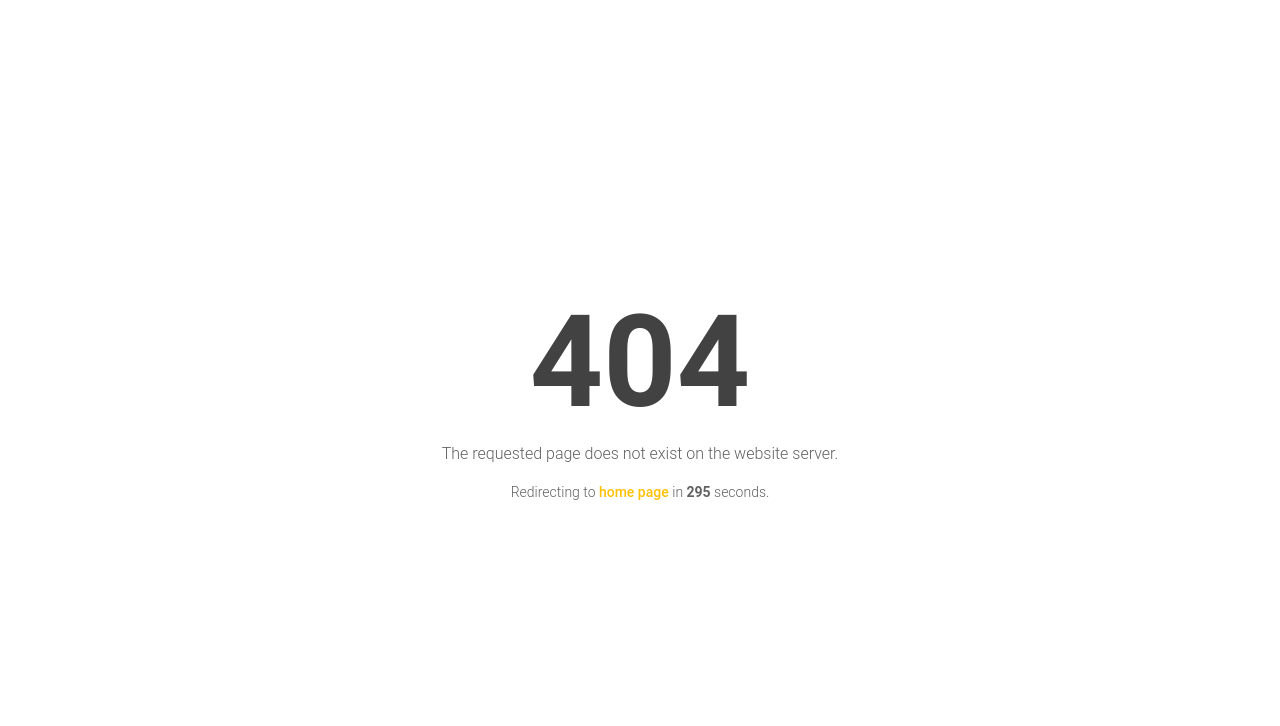
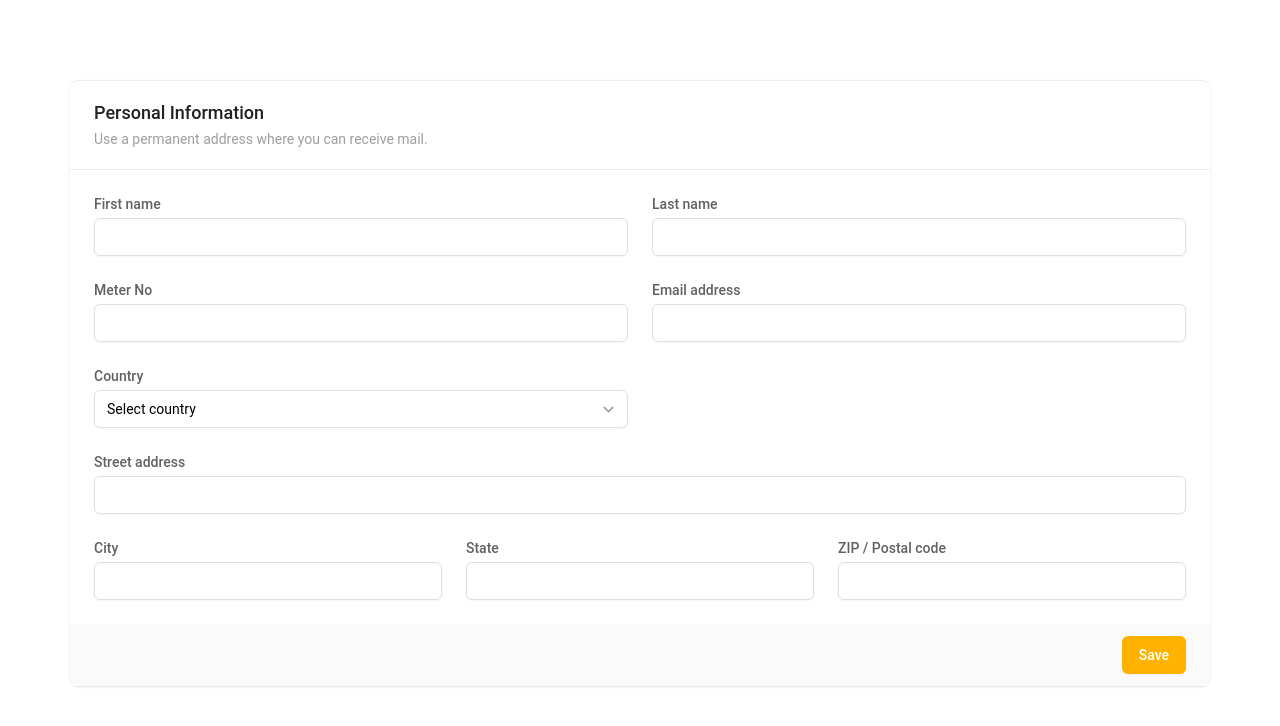
Before and after one commit to zaryabnaqvi/cowasjee-admin-Portal, a React (Create React App) app: page /profile in a window 1280 px wide. Before the commit this address had no page. Shown: the top 726 px of the page. Built offline with nearby package versions, Linux system fonts and the light colour scheme.

Commit message:
profile page

```diff
--- a/package.json
+++ b/package.json
@@ -5,14 +5,19 @@
   "dependencies": {
     "@fortawesome/fontawesome-free": "^6.5.1",
     "@fortawesome/fontawesome-svg-core": "^6.5.1",
+    "@heroicons/react": "^2.1.1",
     "@mui/material": "^5.15.10",
+    "@tailwindcss/forms": "^0.5.7",
     "@testing-library/jest-dom": "^5.17.0",
     "@testing-library/react": "^13.4.0",
     "@testing-library/user-event": "^13.5.0",
     "chart.js": "^4.4.1",
     "react": "^18.2.0",
     "react-chartjs-2": "^5.2.0",
+    "react-country-region-selector": "^3.6.1",
     "react-dom": "^18.2.0",
+    "react-hook-form": "^7.50.1",
+    "react-icons": "^5.0.1",
     "react-scripts": "5.0.1",
     "recharts": "^2.12.1",
     "web-vitals": "^2.1.4"
--- a/src/App.js
+++ b/src/App.js
@@ -3,9 +3,10 @@ import { BrowserRouter, Routes, Route } from "react-router-dom";
 import HomePage from "./Pages/Home";
 import SignInPage from "./Pages/SignIn";
 import SignUpPage from "./Pages/SignUp";
-import DashboardPage from "./Pages/Dashboard";
+// import DashboardPage from "./Pages/Dashboard";
 
 import Error404Page from "./Pages/Errors/404";
+import Profile from "./Pages/Profile";
 
 function App() {
     return (
@@ -14,6 +15,8 @@ function App() {
                 <Route path="/" element={<HomePage />} />
                 <Route path="/accounts/sign-in" element={<SignInPage />} />
                 <Route path="/accounts/sign-up" element={<SignUpPage />} />
+                <Route path="/profile/" element={<Profile />} />
+
                 <Route path="*" element={<Error404Page />} />
             </Routes>
         </BrowserRouter>
--- /dev/null
+++ b/src/Pages/Profile.js
@@ -0,0 +1,83 @@
+import { useForm } from "react-hook-form";
+import { HiOutlinePhotograph, HiUserCircle } from "react-icons/hi";
+
+export default function Profile() {
+  const { register, handleSubmit, formState: { errors } } = useForm();
+
+  const onSubmit = (data) => {
+    console.log(data);
+  };
+
+  return (
+    <form onSubmit={handleSubmit(onSubmit)} className="container mx-auto my-20">
+      <div className="bg-white shadow my-5 sm:rounded-lg border-t border-gray-200">
+        <div className="px-4 py-5  sm:px-6">
+          <h2 className="text-lg font-medium leading-6 text-gray-900">Personal Information</h2>
+          <p className="mt-1 text-sm text-gray-500">Use a permanent address where you can receive mail.</p>
+        </div>
+        <div className="border-t border-gray-200">
+          <div className="px-4 py-5 sm:p-6">
+            <div className="grid grid-cols-6 gap-6">
+              <div className="col-span-6 sm:col-span-3">
+                <label htmlFor="first_name" className="block text-sm font-medium text-gray-700">First name</label>
+                <input type="text" {...register("first_name", { required: true })} id="first_name" autoComplete="given-name" className="mt-1 focus:ring-amber-500 focus:border-amber-500 block w-full shadow-sm sm:text-sm border-gray-300 rounded-md" />
+                {errors.first_name && <span className="text-red-500">First name is required</span>}
+              </div>
+              <div className="col-span-6 sm:col-span-3">
+                <label htmlFor="last_name" className="block text-sm font-medium text-gray-700">Last name</label>
+                <input type="text" {...register("last_name", { required: true })} id="last_name" autoComplete="family-name" className="mt-1 focus:ring-amber-500 focus:border-amber-500 block w-full shadow-sm sm:text-sm border-gray-300 rounded-md" />
+                {errors.last_name && <span className="text-red-500">Last name is required</span>}
+              </div>
+              <div className="col-span-6 sm:col-span-3">
+                <label htmlFor="last_name" className="block text-sm font-medium text-gray-700">Meter No</label>
+                <input type="text" {...register("last_name", { required: true })} id="last_name" autoComplete="family-name" className="mt-1 focus:ring-amber-500 focus:border-amber-500 block w-full shadow-sm sm:text-sm border-gray-300 rounded-md" />
+                {errors.last_name && <span className="text-red-500">Meter No is required</span>}
+              </div>
+
+              <div className="col-span-6 sm:col-span-3">
+                <label htmlFor="email" className="block text-sm font-medium text-gray-700">Email address</label>
+                <input type="text" {...register("email", { required: true })} id="email" autoComplete="email" className="mt-1 focus:ring-amber-500 focus:border-amber-500 block w-full shadow-sm sm:text-sm border-gray-300 rounded-md" />
+                {errors.email && <span className="text-red-500">Email is required</span>}
+              </div>
+              <div className="col-span-6 sm:col-span-3">
+                <label htmlFor="country" className="block text-sm font-medium text-gray-700">Country</label>
+                <select id="country" {...register("country", { required: true })} autoComplete="country-name" className="mt-1 block w-full py-2 px-3 border border-gray-300 bg-white rounded-md shadow-sm focus:outline-none focus:ring-amber-500 focus:border-amber-500 sm:text-sm">
+                  <option value="">Select country</option>
+                  <option value="us">United States</option>
+                  <option value="ca">Canada</option>
+                  <option value="mx">Mexico</option>
+                </select>
+                {errors.country && <span className="text-red-500">Country is required</span>}
+              </div>
+              <div className="col-span-6">
+                <label htmlFor="street_address" className="block text-sm font-medium text-gray-700">Street address</label>
+                <input type="text" {...register("street_address", { required: true })} id="street_address" autoComplete="street-address" className="mt-1 focus:ring-amber-500 focus:border-amber-500 block w-full shadow-sm sm:text-sm border-gray-300 rounded-md" />
+                {errors.street_address && <span className="text-red-500">Street address is required</span>}
+              </div>
+              <div className="col-span-6 sm:col-span-2">
+                <label htmlFor="city" className="block text-sm font-medium text-gray-700">City</label>
+                <input type="text" {...register("city", { required: true })} id="city" autoComplete="address-level2" className="mt-1 focus:ring-amber-500 focus:border-amber-500 block w-full shadow-sm sm:text-sm border-gray-300 rounded-md" />
+                {errors.city && <span className="text-red-500">City is required</span>}
+              </div>
+              <div className="col-span-6 sm:col-span-2">
+                <label htmlFor="state" className="block text-sm font-medium text-gray-700">State</label>
+                <input type="text" {...register("state", { required: true })} id="state" autoComplete="address-level1" className="mt-1 focus:ring-amber-500 focus:border-amber-500 block w-full shadow-sm sm:text-sm border-gray-300 rounded-md" />
+                {errors.state && <span className="text-red-500">State is required</span>}
+              </div>
+              <div className="col-span-6 sm:col-span-2">
+                <label htmlFor="postal_code" className="block text-sm font-medium text-gray-700">ZIP / Postal code</label>
+                <input type="text" {...register("postal_code", { required: true })} id="postal_code" autoComplete="postal-code" className="mt-1 focus:ring-amber-500 focus:border-amber-500 block w-full shadow-sm sm:text-sm border-gray-300 rounded-md" />
+                {errors.postal_code && <span className="text-red-500">ZIP / Postal code is required</span>}
+              </div>
+            </div>
+          </div>
+          <div className="px-4 py-3 bg-gray-50 text-right sm:px-6">
+            <button type="submit" className="inline-flex justify-center py-2 px-4 border border-transparent shadow-sm text-sm font-medium rounded-md text-white bg-amber-600 hover:bg-amber-700 focus:outline-none focus:ring-2 focus:ring-offset-2 focus:ring-amber-500">
+              Save
+            </button>
+          </div>
+        </div>
+      </div>
+    </form>
+  );
+}
--- a/tailwind.config.js
+++ b/tailwind.config.js
@@ -6,5 +6,7 @@ module.exports = withMT({
     theme: {
         extend: {},
     },
-    plugins: [],
+    plugins: [
+        require('@tailwindcss/forms'),
+    ],
 });
```
Also changed, not shown: 1 other file (tests, documents, lock files or other folders).
